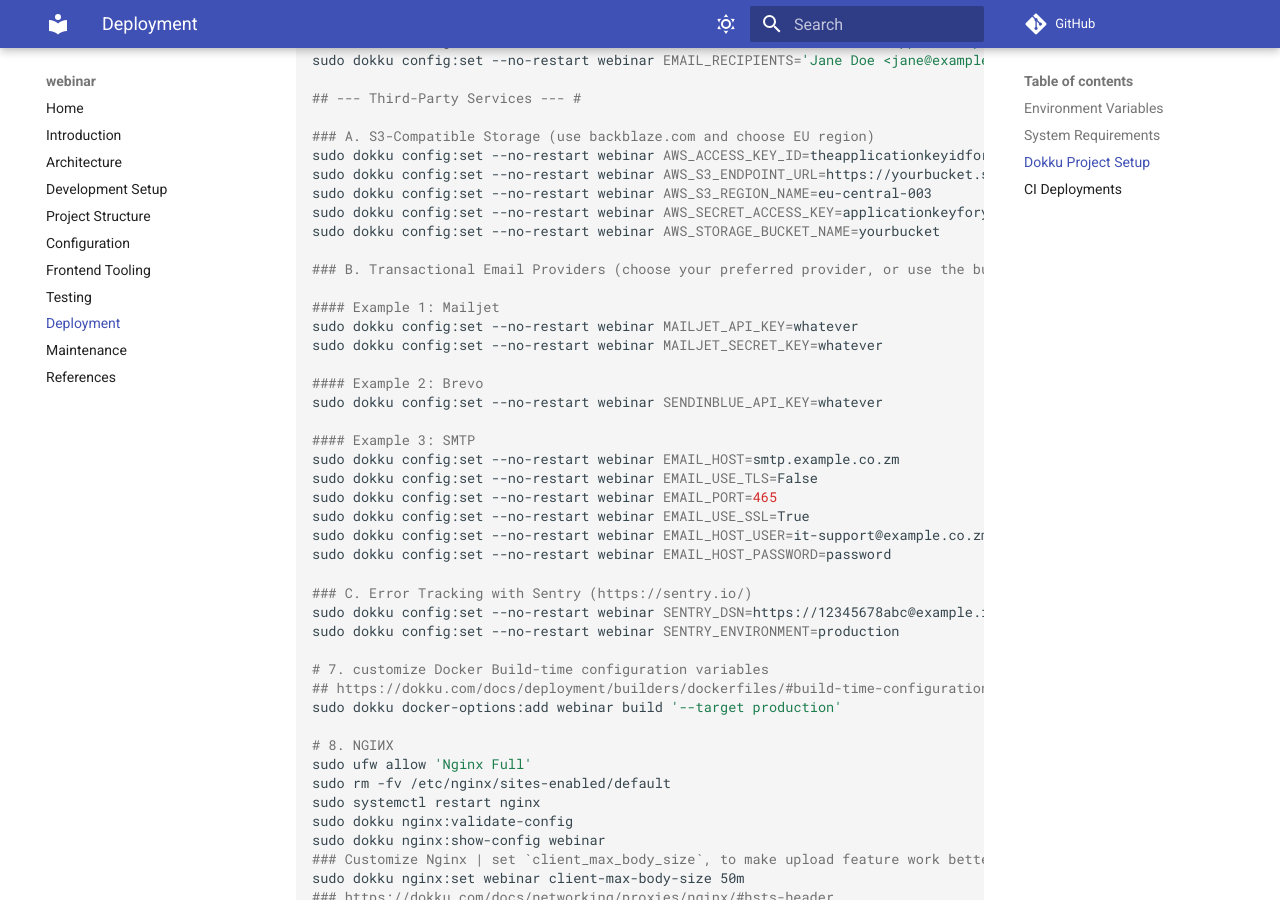
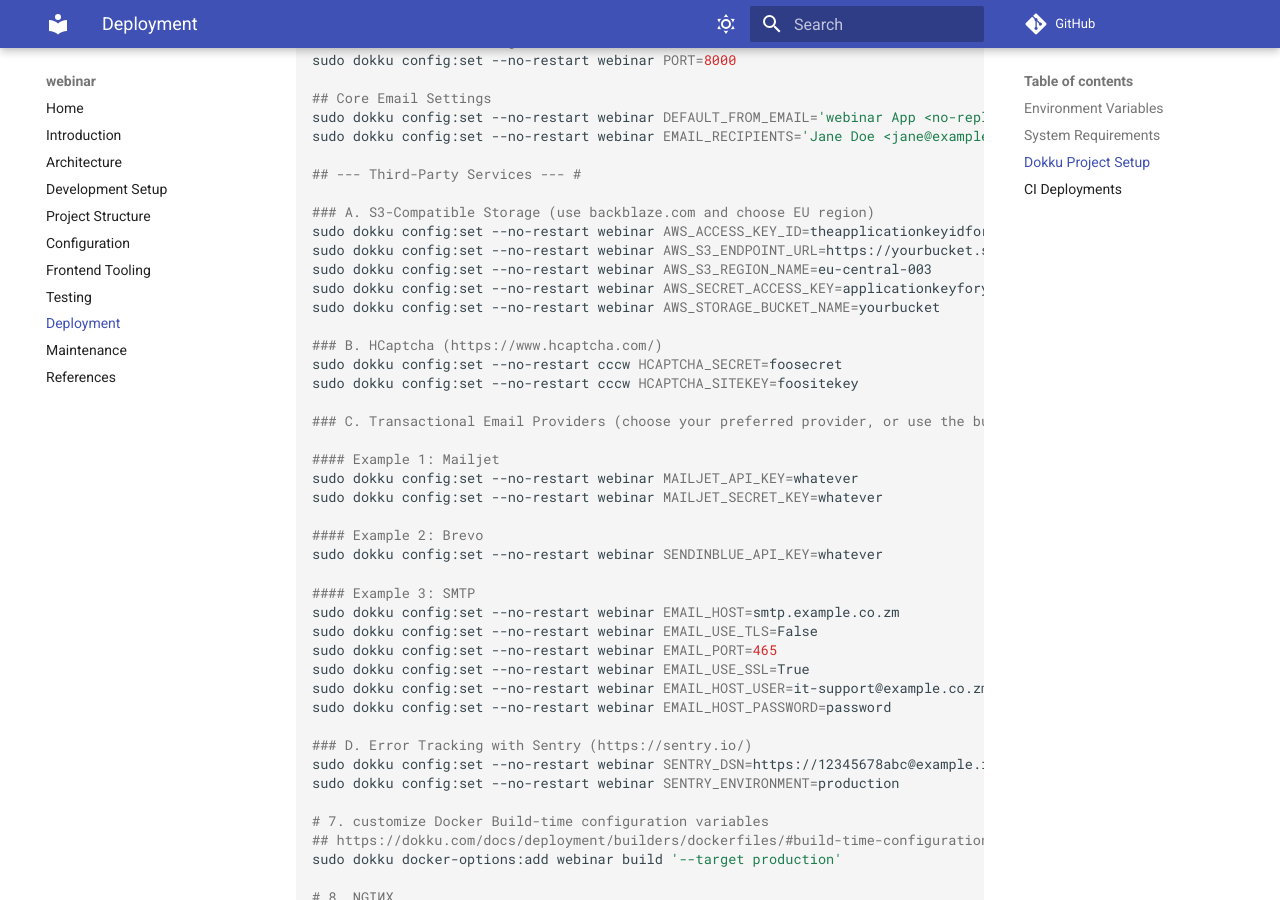
Before and after one commit to engineervix/webinar, an MkDocs documentation site: the page built from docs/deployment.md, in a window 1280 px wide and 900 px high, scrolled down 3371 px. Built offline with MkDocs 1.6.1 and Material for MkDocs 9.7.7, drawn with Linux system fonts in a browser that asks for light colours; comment, search, counter and statistics services are not loaded; some of the changed text lies outside the part shown.

Commit message:
docs: update the docs

```diff
--- a/docs/deployment.md
+++ b/docs/deployment.md
@@ -49,7 +49,11 @@
 AWS_SECRET_ACCESS_KEY   # application key for your bucket
 AWS_STORAGE_BUCKET_NAME
 
-## 2. Transactional Email Providers
+## 2. HCaptcha (https://www.hcaptcha.com/)
+HCAPTCHA_SECRET
+HCAPTCHA_SITEKEY
+
+## 3. Transactional Email Providers
 ## (configure django-anymail with a selected provider, or use built-in SMTP Backend)
 
 ### Example 1: Mailjet
@@ -151,7 +155,11 @@
 sudo dokku config:set --no-restart webinar AWS_SECRET_ACCESS_KEY=applicationkeyforyourbucket
 sudo dokku config:set --no-restart webinar AWS_STORAGE_BUCKET_NAME=yourbucket
 
-### B. Transactional Email Providers (choose your preferred provider, or use the built-in SMTP Backend)
+### B. HCaptcha (https://www.hcaptcha.com/)
+sudo dokku config:set --no-restart cccw HCAPTCHA_SECRET=foosecret
+sudo dokku config:set --no-restart cccw HCAPTCHA_SITEKEY=foositekey
+
+### C. Transactional Email Providers (choose your preferred provider, or use the built-in SMTP Backend)
 
 #### Example 1: Mailjet
 sudo dokku config:set --no-restart webinar MAILJET_API_KEY=whatever
@@ -168,7 +176,7 @@
 sudo dokku config:set --no-restart webinar EMAIL_HOST_USER=it-support@example.co.zm
 sudo dokku config:set --no-restart webinar EMAIL_HOST_PASSWORD=password
 
-### C. Error Tracking with Sentry (https://sentry.io/)
+### D. Error Tracking with Sentry (https://sentry.io/)
 sudo dokku config:set --no-restart webinar SENTRY_DSN=https://12345678abc@example.ingest.sentry.io/123456
 sudo dokku config:set --no-restart webinar SENTRY_ENVIRONMENT=production
 
```
Also changed, not shown: other parts of docs/deployment.md (+1 -1 lines).
